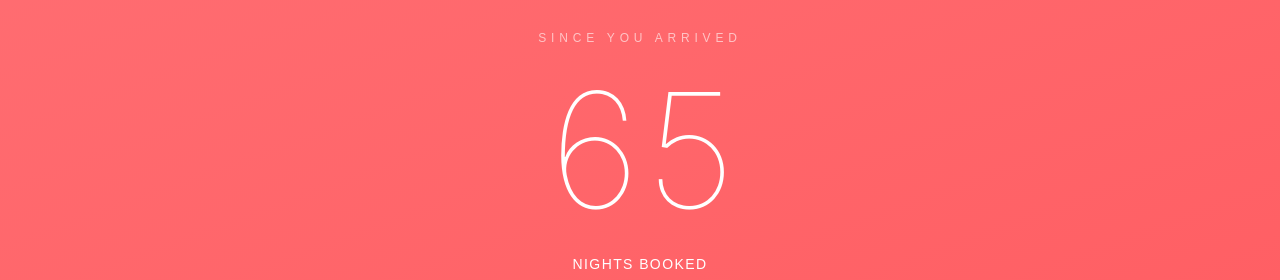
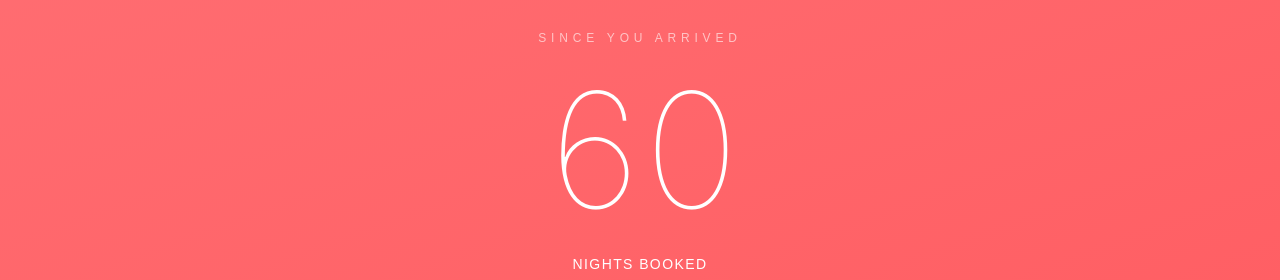
Before and after one commit to graciadavid/onesecond, a Next.js app: page /brands/how-many-airbnb-nights-booked-per-second in a window 1280 px wide. Shown: the part 222-502 px from the top of the page. Built offline with nearby package versions, Linux system fonts and the light colour scheme.

Commit message:
counter updates every 500ms clean

```diff
--- a/app/[category]/[seoSlug]/page.tsx
+++ b/app/[category]/[seoSlug]/page.tsx
@@ -18,22 +18,18 @@ function getTextColor(bgColor: string): string {
 function useSmooth(perSecond: number) {
   const [value, setValue] = useState(0)
   const startRef = useRef(Date.now())
-  const frameRef = useRef<number | undefined>(undefined)
 
   useEffect(() => {
-    let lastUpdate = Date.now()
-    const animate = () => {
+    const interval = setInterval(() => {
       const elapsed = (Date.now() - startRef.current) / 1000
-      const target = Math.floor(elapsed * perSecond)
-      setValue(prev => prev + Math.ceil((target - prev) * 0.05))
-      frameRef.current = requestAnimationFrame(animate)
-    }
-    frameRef.current = requestAnimationFrame(animate)
-    return () => { if (frameRef.current) cancelAnimationFrame(frameRef.current) }
+      setValue(Math.floor(elapsed * perSecond))
+    }, 500)
+    return () => clearInterval(interval)
   }, [perSecond])
 
   return value
 }
+
 
 export default function BrandPage({ params }: { params: Promise<{ category: string, seoSlug: string }> }) {
   const { category, seoSlug } = use(params)
```
